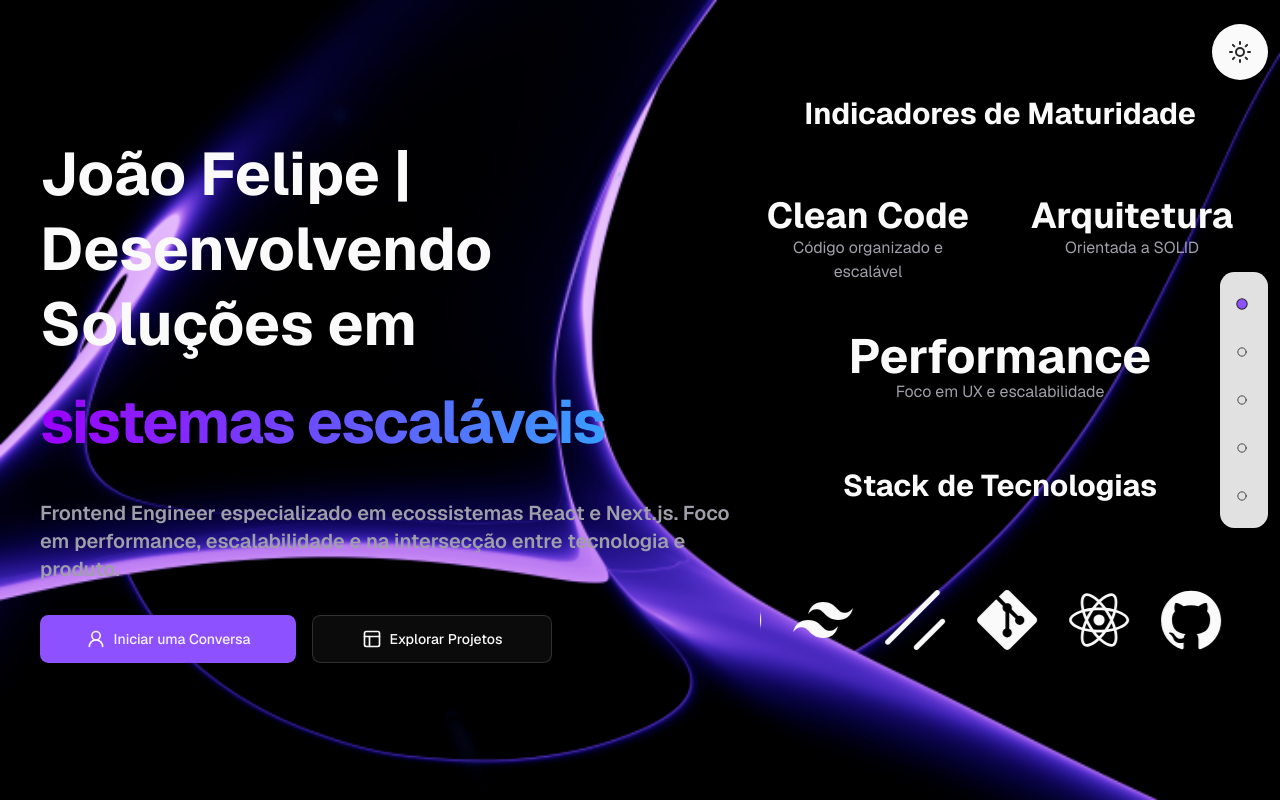
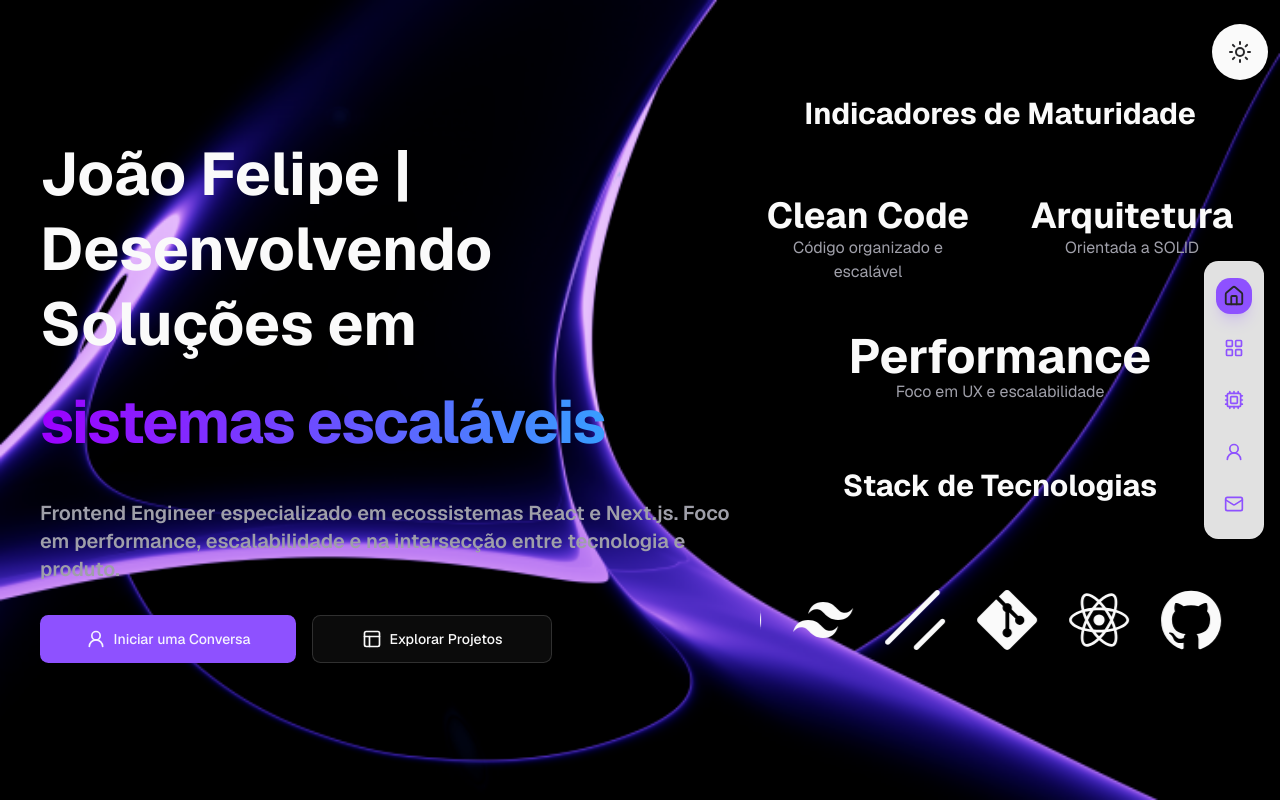
Before and after one commit to joaofelipe-dev/portfolio-joao, a Next.js app: page / in a window 1280 px wide. Shown: the top 800 px of the page. Built offline with nearby package versions, Linux system fonts and the light colour scheme.

Commit message:
Ajuste menu

```diff
--- a/components/Menu/menu.jsx
+++ b/components/Menu/menu.jsx
@@ -1,16 +1,18 @@
 "use client";
-import React from "react";
+import React, { useState, useEffect, useRef } from "react";
 import { useActiveSection } from "@/hooks/isActiveSection";
-import { useState } from "react";
-import { Circle } from "lucide-react";
+import { Home, LayoutGrid, Cpu, UserRound, Mail } from "lucide-react";
 
 export const Menu = () => {
+  const menuRef = useRef(null);
+  const [isOpen, setIsOpen] = useState(false);
+
   const pages = [
-    { nome: "Inicio", id: "banner", href: "#banner" },
-    { nome: "Projetos", id: "projetos", href: "#projetos" },
-    { nome: "Skills", id: "skills", href: "#skills" },
-    { nome: "Sobre", id: "sobre", href: "#sobre" },
-    { nome: "Contato", id: "contato", href: "#contato" },
+    { nome: "Inicio", id: "banner", href: "#banner", icon: Home },
+    { nome: "Projetos", id: "projetos", href: "#projetos", icon: LayoutGrid },
+    { nome: "Skills", id: "skills", href: "#skills", icon: Cpu },
+    { nome: "Sobre", id: "sobre", href: "#sobre", icon: UserRound },
+    { nome: "Contato", id: "contato", href: "#contato", icon: Mail },
   ];
 
   const activeSection = useActiveSection(
@@ -26,58 +28,88 @@ export const Menu = () => {
     e.preventDefault();
     const el = document.getElementById(id);
     if (!el) return;
+
+    // Fecha o menu ANTES de rolar para dar feedback imediato
+    setIsOpen(false);
+
     el.scrollIntoView({ behavior: "smooth", block: "start" });
     history.replaceState(null, "", `#${id}`);
   };
 
-  const [hovered, setHovered] = useState(false);
+  useEffect(() => {
+    const handleClickOutside = (event) => {
+      if (menuRef.current && !menuRef.current.contains(event.target)) {
+        setIsOpen(false);
+      }
+    };
+    document.addEventListener("mousedown", handleClickOutside);
+    return () => document.removeEventListener("mousedown", handleClickOutside);
+  }, []);
+
   return (
     <nav
-      onMouseEnter={() => setHovered(true)}
-      onMouseLeave={() => setHovered(false)}
-      aria-label="Navegação lateral"
+      ref={menuRef}
+      onMouseEnter={() => setIsOpen(true)}
+      onMouseLeave={() => setIsOpen(false)}
+      onClick={() => setIsOpen(!isOpen)}
+      aria-label="Navegação"
       className={`
-        fixed top-[50%] right-3 transform -translate-y-1/2
-        flex flex-col items-center gap-4
-        bg-foreground/90 backdrop-blur-md shadow-lg
-        rounded-xl py-4 px-2
-        transition-all duration-300 ease-in-out
-        ${hovered ? "w-32" : "w-12"}
-        z-50
+        fixed z-50 transition-all duration-500 ease-in-out
+        bg-foreground/90 backdrop-blur-xl shadow-2xl border border-white/10
+
+        /* Mobile: Bottom Dock */
+        bottom-6 left-1/2 -translate-x-1/2
+        flex flex-row items-center gap-2
+        rounded-2xl py-2 px-2
+        ${isOpen ? "w-[90%] max-w-[350px]" : "w-auto min-w-[60px]"}
+
+        /* Desktop: Side Bar */
+        sm:top-1/2 sm:right-4 sm:bottom-auto sm:left-auto sm:-translate-y-1/2 sm:translate-x-0
+        sm:flex-col sm:py-4 sm:px-2
+        sm:rounded-xl
+        ${isOpen ? "sm:w-36" : "sm:w-14"}
       `}
     >
-      <ul className="flex flex-col items-center gap-4 w-full list-none p-0 m-0">
+      <ul className={`
+        flex items-center gap-2 w-full list-none p-0 m-0
+        ${isOpen ? "justify-between px-2" : "justify-center"}
+        sm:flex-col sm:gap-4 sm:justify-center sm:px-0
+      `}>
         {pages.map((page) => {
           const isActive = activeSection === page.id;
+          const Icon = page.icon;
           return (
-            <li key={page.id} className="w-full">
+            <li key={page.id} className={`${isOpen ? "flex-1" : "w-auto"} sm:w-full flex justify-center`}>
               <a
                 href={page.href}
-                onClick={(e) => handleClick(e, page.id)}
-                aria-label={`Ir para seção ${page.nome}`}
-                aria-current={isActive ? "page" : undefined}
+                onClick={(e) => {
+                  e.stopPropagation(); // Evita que o clique no link dispare o toggle do nav
+                  handleClick(e, page.id);
+                }}
                 className={`
-                  flex items-center justify-start gap-3 w-full
-                  text-secondary px-2 py-1 rounded-md
+                  flex items-center rounded-xl
                   transition-all duration-300 cursor-pointer
+                  ${isOpen ? "justify-start px-3 py-2 gap-3" : "justify-center p-2 gap-0"}
                   ${isActive
-                    ? "text-primary"
-                    : "text-muted-foreground hover:text-primary"
+                    ? "bg-primary text-secondary shadow-lg shadow-primary/20"
+                    : "text-primary hover:bg-white/5"
                   }
                 `}
               >
-                <Circle
-                  className={`min-w-3 transition-transform duration-300 ${isActive ? "scale-125 fill-primary" : ""
-                    }`}
-                  size={10}
-                />
+                <div className="flex items-center justify-center">
+                  <Icon
+                    className={`transition-transform duration-300 ${isActive ? "scale-110" : "scale-100"}`}
+                    size={20}
+                  />
+                </div>
                 <span
                   className={`
+                    text-[10px] font-bold uppercase tracking-widest
                     whitespace-nowrap overflow-hidden
                     transition-all duration-300
-                    ${hovered
-                      ? "opacity-100 translate-x-0"
-                      : "opacity-0 -translate-x-2"
+                    ${isOpen
+                      ? "opacity-100 w-auto ml-1"
+                      : "opacity-0 w-0 pointer-events-none"
                     }
                   `}
                 >
```
